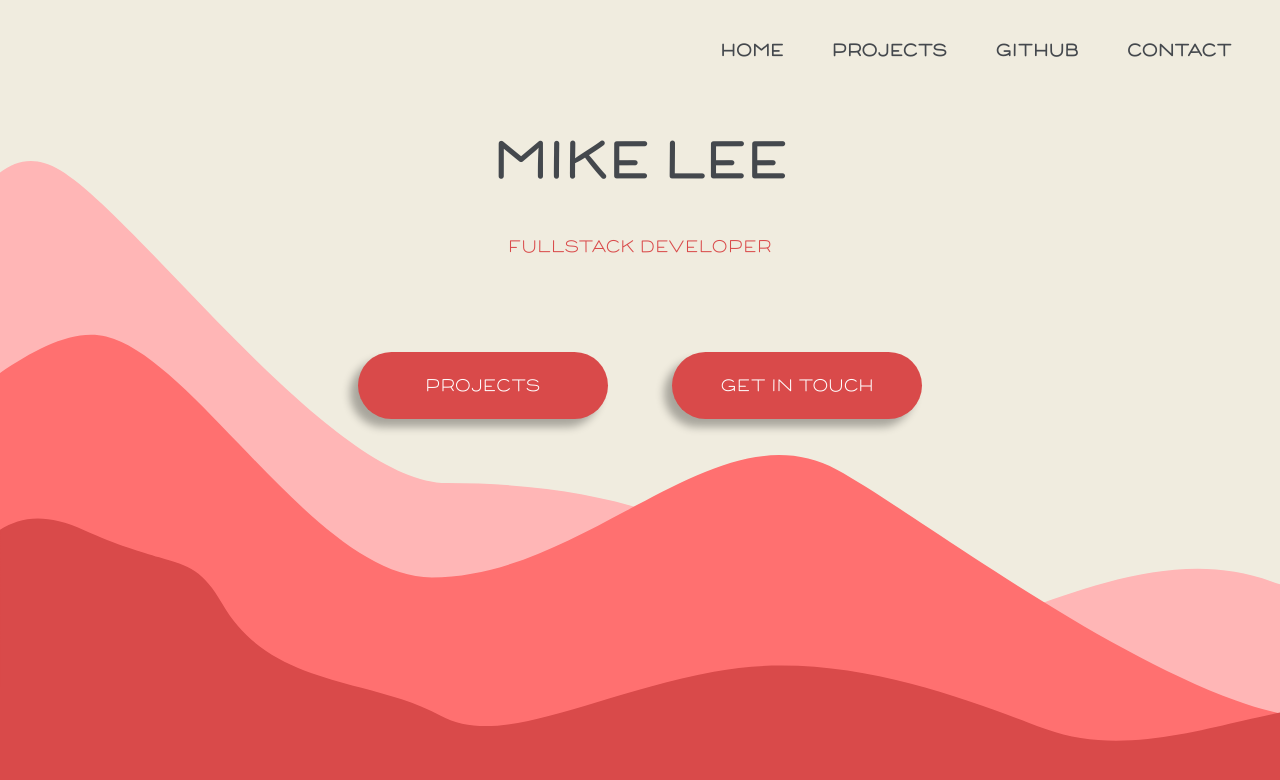
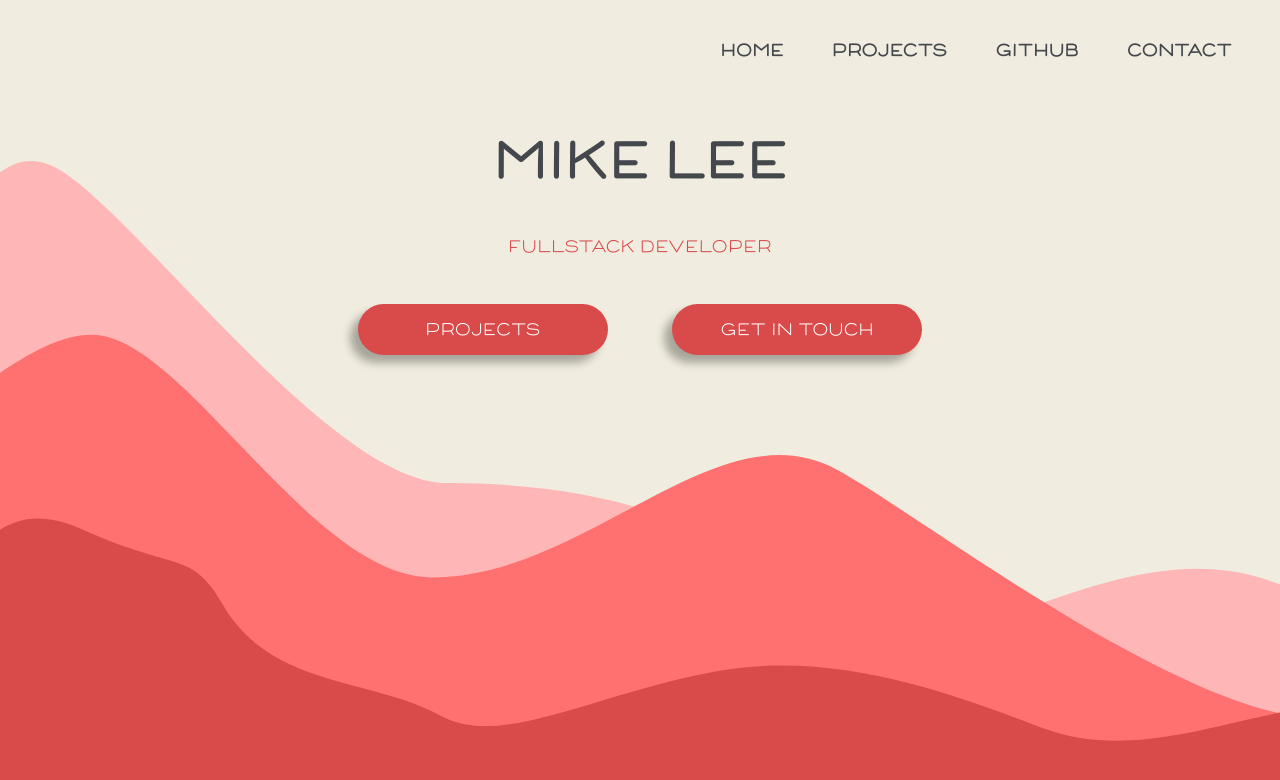
Before and after one commit to mikelee/portfolio-next, a Next.js app: page / in a window 1280 px wide. Shown: the top 780 px of the page. Built offline with nearby package versions, Linux system fonts and the light colour scheme.

Commit message:
Use button mixin

```diff
--- a/styles/Home.module.scss
+++ b/styles/Home.module.scss
@@ -27,26 +27,8 @@
         width: 100%;
 
         .button {
+            @include button;
             width: 70%;
-            background-color: $color-red;
-            color: white;
-            text-align: center;
-            margin-top: 32px;
-            padding: 16px;
-            border: none;
-            border-radius: 100px;
-            box-shadow: -8px 8px 8px rgba(black, .3);
-            transition: all .3s;
-
-            &:hover {
-                transform: translateY(-4px);
-                box-shadow: -12px 12px 12px rgba(black, .3);
-            }
-
-            &:active {
-                transform: translateY(4px);
-                box-shadow: -4px 4px 4px rgba(black, .3);
-            }
         }
     }
 
@@ -86,8 +68,6 @@
             .button {
                 width: 250px;
                 margin: 32px;
-                margin-top: 80px;
-                padding: 24px;
             }
         }
     }
```
Also changed, not shown: styles/Contact.module.scss (+1 -16 lines), styles/Projects.module.scss (+1 -23 lines).
